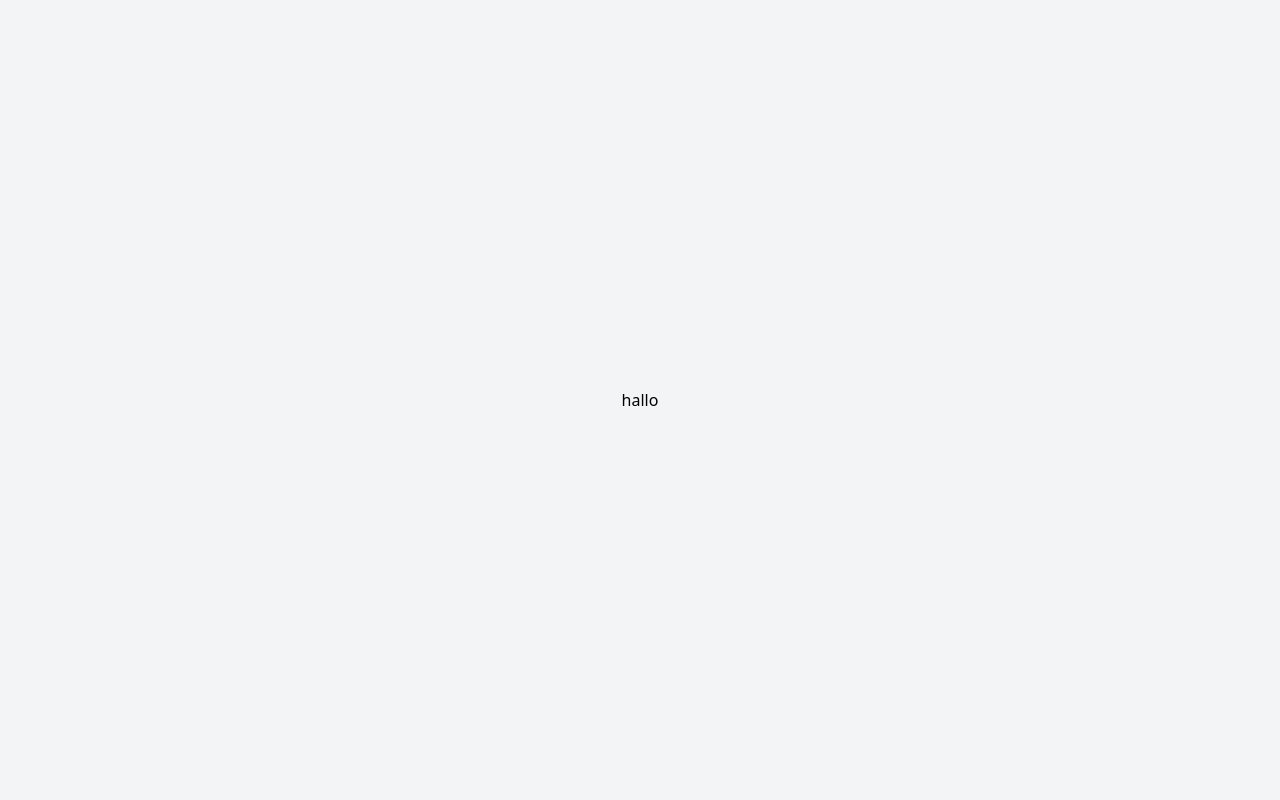
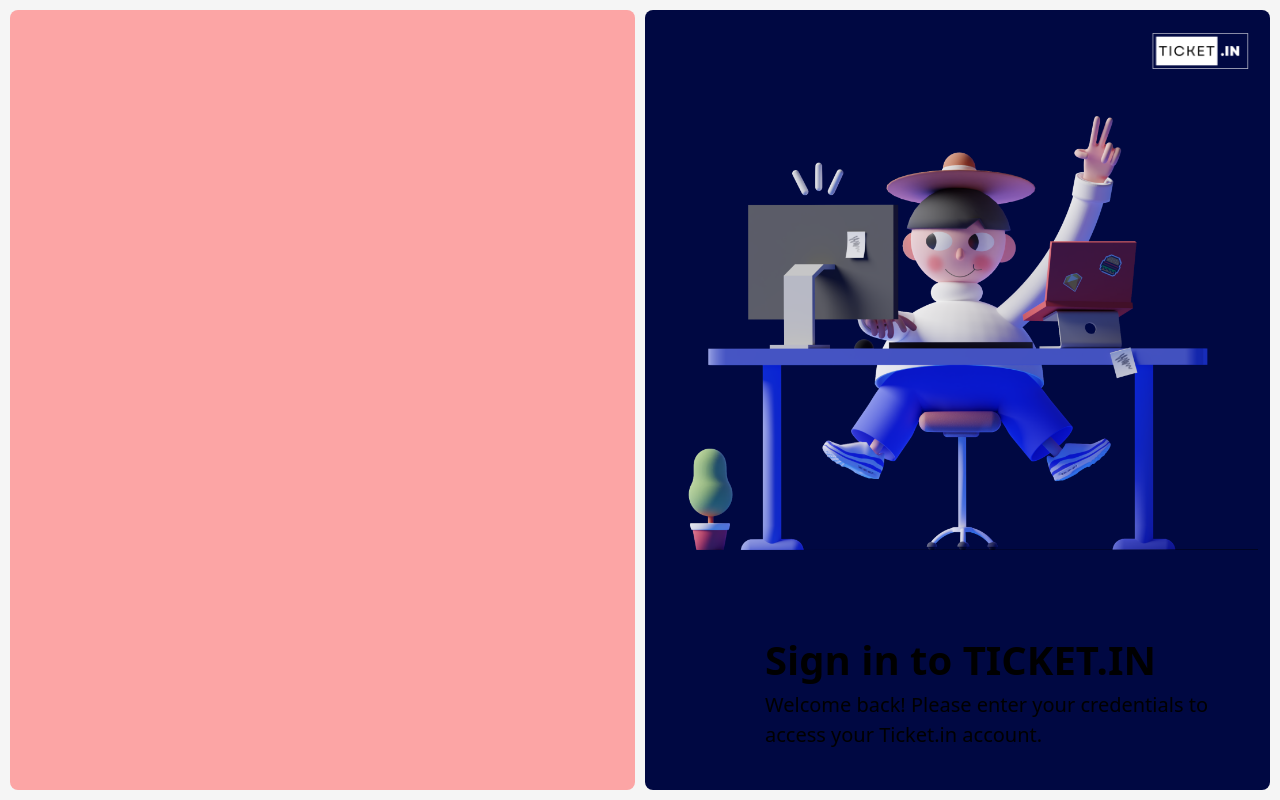
Before and after one commit to DiftaFitrahul/frontend-ticket.in, a Next.js app: page /auth/login in a window 1280 px wide. Built offline with nearby package versions, Linux system fonts and the light colour scheme.

Commit message:
feat: finish create right auth component

```diff
--- a/src/pages/auth/login.jsx
+++ b/src/pages/auth/login.jsx
@@ -1,7 +1,33 @@
+import Image from "next/image";
+
 export default function Login() {
   return (
-    <div className=" flex flex-row justify-center items-center h-screen w-screen bg-gray-100">
-      <h1 className="text-black">hallo</h1>
+    <div className=" flex flex-row justify-center items-center h-screen w-screen bg-neutral-100">
+      <div className="h-[calc(100vh-20px)] w-1/2 relative bg-red-300 mt-20 mb-20 rounded-lg ml-[10px]"></div>
+      <div className="flex flex-col justify-center items-center h-[calc(100vh-20px)] w-1/2 relative bg-dark-blue rounded-lg mr-[10px] ml-[10px] ">
+        <Image
+          src="/logo.png"
+          alt="Picture of the author"
+          width={100}
+          height={100}
+          className="absolute top-3 right-5" // just an example
+        />
+
+        <Image
+          src="/auth_image.png"
+          alt="Picture of the author"
+          width={600}
+          height={600}
+          className="mb-20" // just an example
+        />
+        <h1 className="self-start pl-[120px] font-semibold text-[40px]">
+          Sign in to TICKET.IN
+        </h1>
+        <p className="self-start pl-[120px] mb-[100px] font-light text-[20px]">
+          Welcome back! Please enter your credentials to access your Ticket.in
+          account.
+        </p>
+      </div>
     </div>
   );
 }
--- a/tailwind.config.js
+++ b/tailwind.config.js
@@ -12,7 +12,12 @@ module.exports = {
         'gradient-conic':
           'conic-gradient(from 180deg at 50% 50%, var(--tw-gradient-stops))',
       },
+      colors :{
+        'dark-blue' : '#000842'
+      }
+
     },
+
   },
   plugins: [],
 }
```
Also changed, not shown: public/auth_image.png, public/logo.png.
